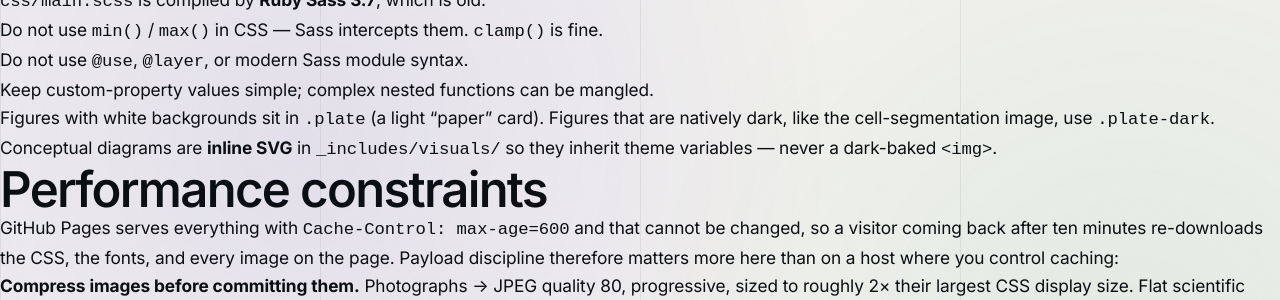
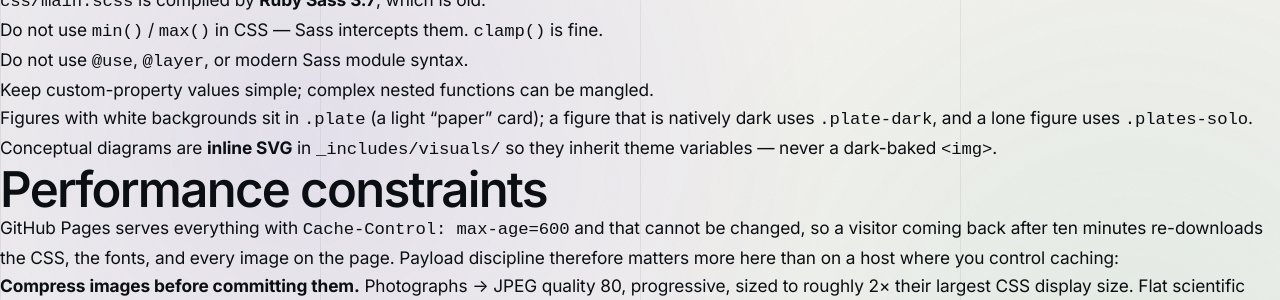
Before and after one commit to CadenZhao/CadenZhao.github.io, a Jekyll site: the page built from CLAUDE.md, in a window 1280 px wide and 900 px high, scrolled down 1123 px. Shown: the part 144-444 px from the top of the window. Built offline with Jekyll 4.4.1, drawn with Linux system fonts in a browser that asks for light colours; our own code applies the rules of GitHub Pages for plain Markdown files.

Commit message:
Refresh a stale figure-class note
The cell-segmentation image it cited is no longer on the site.

```diff
--- a/CLAUDE.md
+++ b/CLAUDE.md
@@ -74,10 +74,10 @@ for "something is happening" states.
 - Do not use `@use`, `@layer`, or modern Sass module syntax.
 - Keep custom-property values simple; complex nested functions can be mangled.
 
-Figures with white backgrounds sit in `.plate` (a light "paper" card). Figures
-that are natively dark, like the cell-segmentation image, use `.plate-dark`.
-Conceptual diagrams are **inline SVG** in `_includes/visuals/` so they inherit
-theme variables — never a dark-baked `<img>`.
+Figures with white backgrounds sit in `.plate` (a light "paper" card); a figure
+that is natively dark uses `.plate-dark`, and a lone figure uses
+`.plates-solo`. Conceptual diagrams are **inline SVG** in `_includes/visuals/`
+so they inherit theme variables — never a dark-baked `<img>`.
 
 ## Performance constraints
 
```
